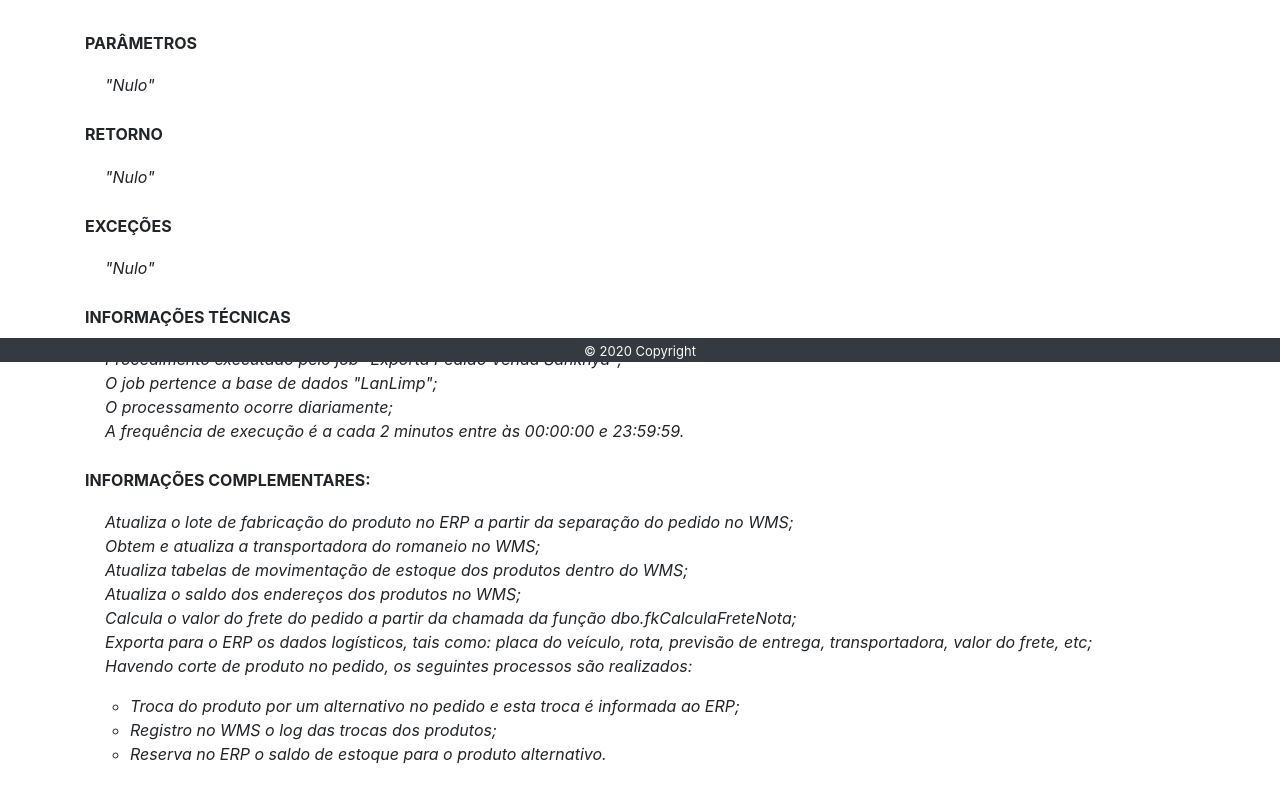
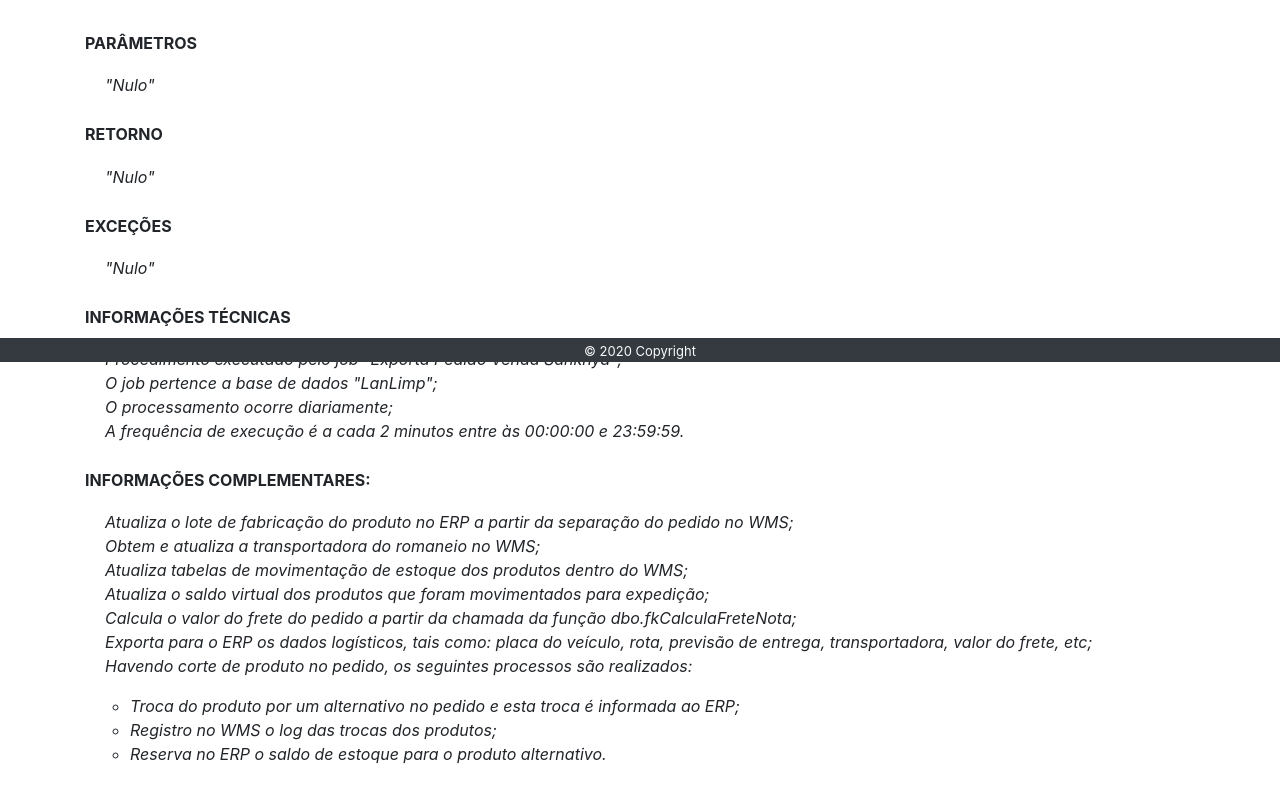
Before and after one commit to hmiconsultant/LanLimp, a plain HTML site: page pedidos_de_saida/sp_ExportaPedidoVendaSankhya.html in a window 1280 px wide. Shown: the part 438-1238 px from the top of the page. Drawn offline with nearby package versions, Linux system fonts and the light colour scheme.

Commit message:
Ajustar parágrafo de informações complementares
Õ texto contido no parágrafo apontava que o procedimento
"sp_ExportaPedidoVendaSankhya" fazia atualização do saldo dos endereços
dos produtos no WMS.

Foi ajustado o texto, indicando que a atualização do saldo é feita de forma
virtual dos produtos movimentados para a expedição.

```diff
--- a/pedidos_de_saida/sp_ExportaPedidoVendaSankhya.html
+++ b/pedidos_de_saida/sp_ExportaPedidoVendaSankhya.html
@@ -169,7 +169,7 @@
                         <b></b><i>Atualiza o lote de fabricação do produto no ERP a partir da separação do pedido no WMS;</i><br/>
                         <b></b><i>Obtem e atualiza a transportadora do romaneio no WMS;</i><br/>
                         <b></b><i>Atualiza tabelas de movimentação de estoque dos produtos dentro do WMS;</i><br/>
-                        <b></b><i>Atualiza o saldo dos endereços dos produtos no WMS;</i><br/>
+                        <b></b><i>Atualiza o saldo virtual dos produtos que foram movimentados para expedição;</i><br/>
                         <b></b><i>Calcula o valor do frete do pedido a partir da chamada da função dbo.fkCalculaFreteNota;</i><br/>
                         <b></b><i>Exporta para o ERP os dados logísticos, tais como: placa do veículo, rota, previsão de entrega, transportadora, valor do frete, etc;</i><br/>
                         <b></b><i>Havendo corte de produto no pedido, os seguintes processos são realizados:
```
